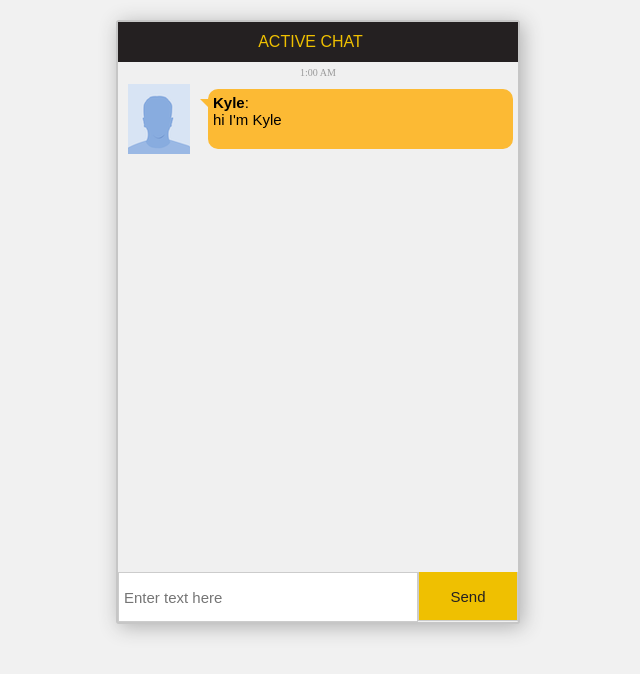
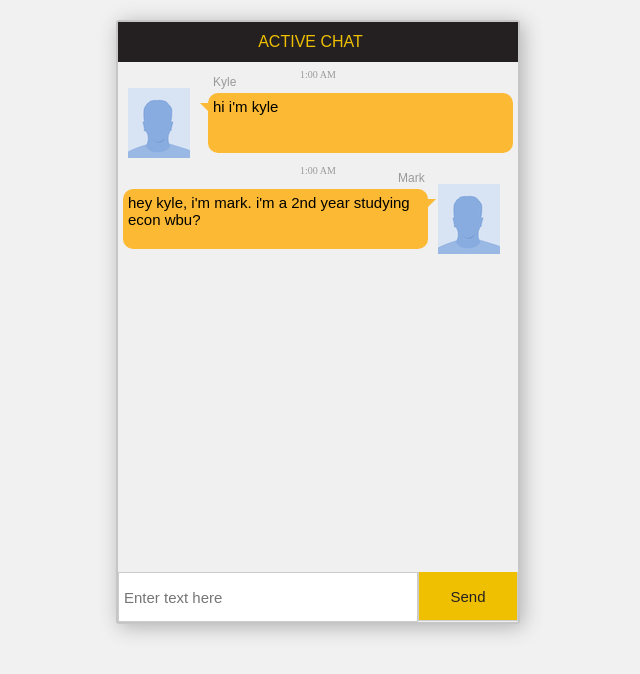
Before and after one commit to sfeasel/sfeasel.github.io, a plain HTML site: page index.html in a window 1280 px wide. Shown: the whole page, without its empty margins (322-962 px from the left). Drawn offline with Linux system fonts and the light colour scheme.

Commit message:
Add files via upload

```diff
--- a/chat.js
+++ b/chat.js
@@ -32,22 +32,29 @@ var Chat = function() {
 			divPic.style.backgroundImage = "url('" + msg.imageUrl + "')";
 		}
 
+		var divName = document.createElement("div");
+		divName.className = "name";
+		divName.innerHTML = msg.name;
+
 		var divMsg = document.createElement("div");
 		divMsg.className = "msg";
-		divMsg.innerHTML =  ((msg.name === owner) ? "<strong>Mark</strong>" : msg.name) + ":<br>" + msg.text;
+		divMsg.innerHTML =  msg.text;
 
 		var divEnd = document.createElement("div");
 	  divEnd.className = "end";
-	  divEnd.innerHTML = "END OF BLOCK 1<br>YOUR PASSPHRASE IS 'Block 1'";
+	  divEnd.innerHTML = "END OF BLOCK 1<br>PRESS <strong>'Alt+F4'</strong> TO CONTINUE";
 
-
+    var divType = document.createElement("div");
+    divEnd.className = "typing";
+    divEnd.innerHTML = "<span> class=\"circle scaling\"</span><span> class=\"circle scaling\"</span><span> class=\"circle scaling\"</span>";
 
 		li.appendChild(divDate);
+		li.appendChild(divName);
 		li.appendChild(divPic);
 		li.appendChild(divMsg);
 
 		if(msg.last) {
-		  chatRoom.appendChild(divEnd)
+		  chatRoom.appendChild(divEnd);
 		} else {
 		  chatRoom.appendChild(li);
 		}
@@ -58,6 +65,7 @@ var Chat = function() {
 		chatRoom.scrollTop = (size > chatHeight - padding) ? size + padding - chatHeight : 0;
 	};
 
+
 	_this.setOwner = function(ownerName) {
 		owner = ownerName;
 	};
--- a/chatStyle.css
+++ b/chatStyle.css
@@ -158,13 +158,36 @@ input[type=button] {
 
 .date {
 	width:100%;
-	height:12px;
-	line-height:12px;
+	height:15px;
+	line-height:15px;
 	text-align:center;
 	clear:both;
 	font-size:10px;
 	color:#999999;
 }
+
+.other .name {
+	width:100%;
+	height:1px;
+	line-height:1px;
+  text-indent: 90px;
+	clear:both;
+	font-size:12px;
+	font-family:"Arial", sans serif;
+	color:#999999;
+}
+
+.self .name {
+	width:100%;
+	height:1px;
+	line-height:1px;
+  text-indent: 275px;
+	clear:both;
+	font-size:12px;
+	font-family:"Arial", sans serif;
+	color:#999999;
+}
+
 
 .end {
 	width:100%;
@@ -175,3 +198,58 @@ input[type=button] {
 	font-size:20px;
 	font-family:"Arial", sans serif;
 }
+
+
+.typing {
+  display: block;
+  width: 60px;
+  height: 40px;
+  background-color: #BDBDBD;
+  margin-left: 20px;
+  border-radius: 15px;
+  display: flex;
+  justify-content: center;
+  align-items: center;
+}
+
+.circle {
+  display: block;
+  height: 10px;
+  width: 10px;
+  border-radius: 50%;
+  background-color: #757575;
+  margin: 3px;
+}
+
+.circle.scaling {
+  animation: typing 1000ms ease-in-out infinite;
+  animation-delay: 3600ms;
+}
+
+
+.circle:nth-child(1) {
+  animation-delay: 0ms;
+}
+
+.circle:nth-child(2) {
+  animation-delay: 333ms;
+}
+
+.circle:nth-child(3) {
+  animation-delay: 666ms;
+}
+
+@keyframes typing {
+  0% {
+    transform: scale(1);
+  }
+  33% {
+    transform: scale(1);
+  }
+  50% {
+    transform: scale(1.4);
+  }
+  100% {
+    transform: scale(1);
+  }
+}
--- a/messages.js
+++ b/messages.js
@@ -5,28 +5,28 @@ var MessagingSim = function(chat) {
 
 	var messages = [
 		{
-		"name" : "<strong>Kyle</strong>",
-		"text" : "hi I'm Kyle",
+		"name" : "Kyle",
+		"text" : "hi i'm kyle",
 		"imageUrl" : "images/male.png"
 		},
 		{
 		"name" : "Mark",
-		"text" : "hey Kyle, I'm Mark. i'm a 2nd year studying econ, wbu?",
+		"text" : "hey kyle, i'm mark. i'm a 2nd year studying econ wbu?",
 		"imageUrl" : "images/male.png"
 		},
 		{
-		"name" : "<strong>Kyle</strong>",
+		"name" : "Kyle",
 		"text" : "nice, i'm a 2nd year studying bio so what do you wanna do after college?",
 		"imageUrl" : "images/male.png"
 		},
 		{
 		"name" : "Mark",
-		"text" : "probs applying to some consulting firms, you?",
+		"text" : "probly applying to some consulting firms, you?",
 		"imageUrl" : "images/male.png"
 		},
 		{
-		"name" : "<strong>Kyle</strong>",
-		"text" : "my bf and I are both pre-med, so hopefully going to med school together",
+		"name" : "Kyle",
+		"text" : "my bf and i are both pre-med, so hopefully going to med school together",
 		"imageUrl" : "images/male.png"
 		},
 		{
@@ -42,7 +42,7 @@ var MessagingSim = function(chat) {
 
 	function init() {
 		sendMessage();
-		messageInterval = setInterval(sendMessage, 7300);
+		messageInterval = setInterval(sendMessage, 3300);
 	}
 
 	function sendMessage() {
```
Also changed, not shown: images/Screen Shot 2020-02-10 at 8.07.39 AM.png (added), images/kyle.png (added), images/man.png (added), images/mark.png (added), 1 other file.
